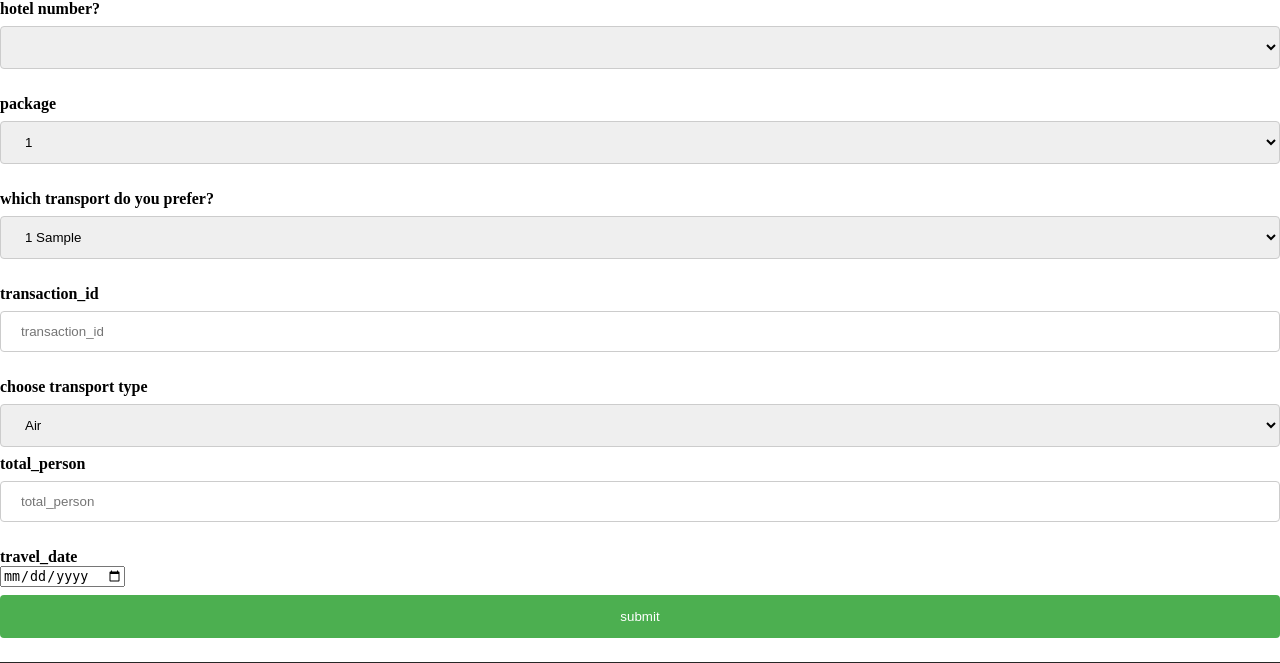
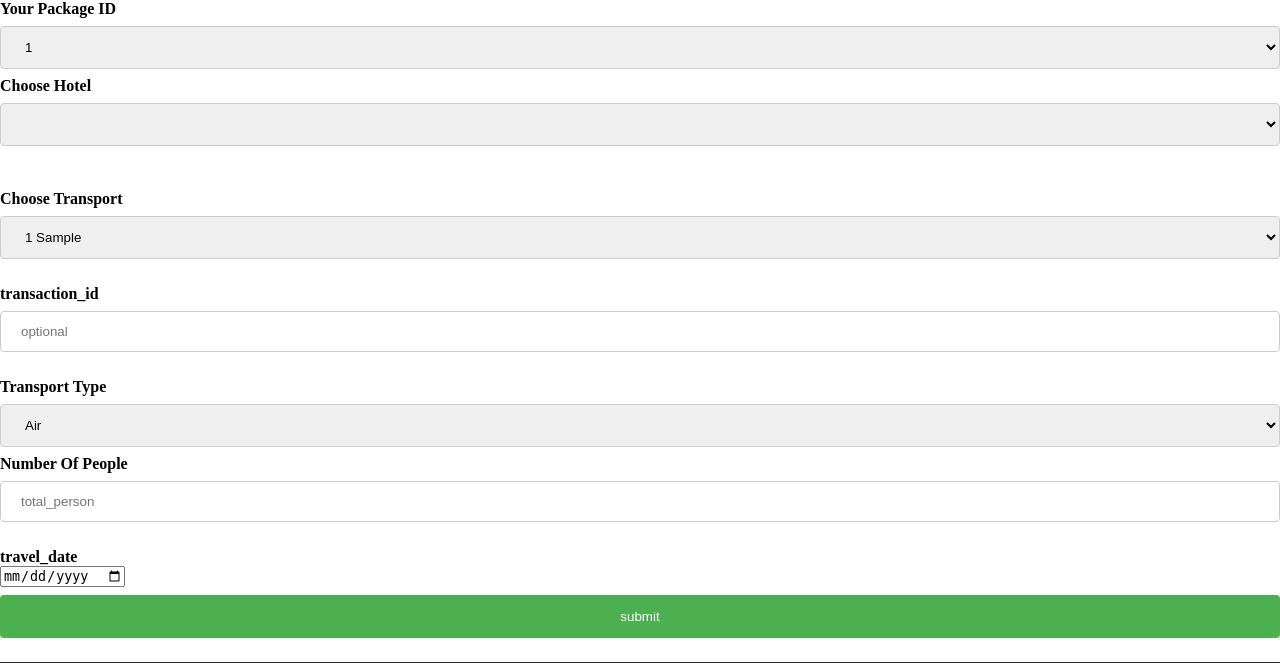
Before and after one commit to Awsaf780/project311-travel-management, a PHP site: page /booking.php?id=1 in a window 1280 px wide. Shown: the part 80-743 px from the top of the page. Run offline with PHP 8.4, Linux system fonts and the light colour scheme; the visitor is signed in with stand-in values (Sample User, id 1); tables that the repository leaves empty or names only in its code hold one stand-in row (values such as "Sample post"); lists and menus that the app fills with data are empty.

Commit message:
minor changes

```diff
--- a/booking.php
+++ b/booking.php
@@ -51,9 +51,15 @@ div.container {
   </head>
   <body>
 
+		    <label for="package_id"><b>Your Package ID</b></label>
+				<select input type="text"  name="package_id" required>
+					<option value="<?php echo $packid; ?>" ><?php echo $packid; ?></option>
+
+				</select>
+
 	<form  action="insert.php" method="post">
 
-		<label for="hotel_id"><b>hotel number?</b></label>
+		<label for="hotel_id"><b>Choose Hotel</b></label>
 		<select input type="text"  name="hotel_id" required>
 
 			<?php
@@ -68,14 +74,9 @@ div.container {
 		<br>
 
 
-    <label for="package_id"><b>package</b></label>
-		<select input type="text"  name="package_id" required>
-			<option value="<?php echo $packid; ?>" ><?php echo $packid; ?></option>
-
-		</select>
 		<br>
 
-    <label for="transport_id"><b>which transport do you prefer?</b></label>
+    <label for="transport_id"><b>Choose Transport</b></label>
 		<select input type="text"  name="transport_id" required>
 			<?php
 				while($row1=mysqli_fetch_assoc($sql1))
@@ -89,11 +90,11 @@ div.container {
 
 		</select>
     <br>
-	<label for="transaction_id"><b>transaction_id</b></label>
-    <input type="text" name="transaction_id" placeholder="transaction_id" ><br>
+	<label for="Transaction Id"><b>transaction_id</b></label>
+    <input type="text" name="transaction_id" placeholder="optional" ><br>
 
 
-	<label for="transport_type"><b>choose transport type</b></label>
+	<label for="transport_type"><b>Transport Type</b></label>
 		  <select input type="text"  name="transport_type" required>
 			<option value="Air" >Air</option>
 			<option value="Water" >Water</option>
@@ -101,7 +102,7 @@ div.container {
 		  </select>
 
 
-	<label for="num_person"><b>total_person</b></label>
+	<label for="num_person"><b>Number Of People</b></label>
 
 	<input type="text" name="num_person" placeholder="total_person" required><br>
 	<label for="travel_date"><b>travel_date</b></label><br>
```
